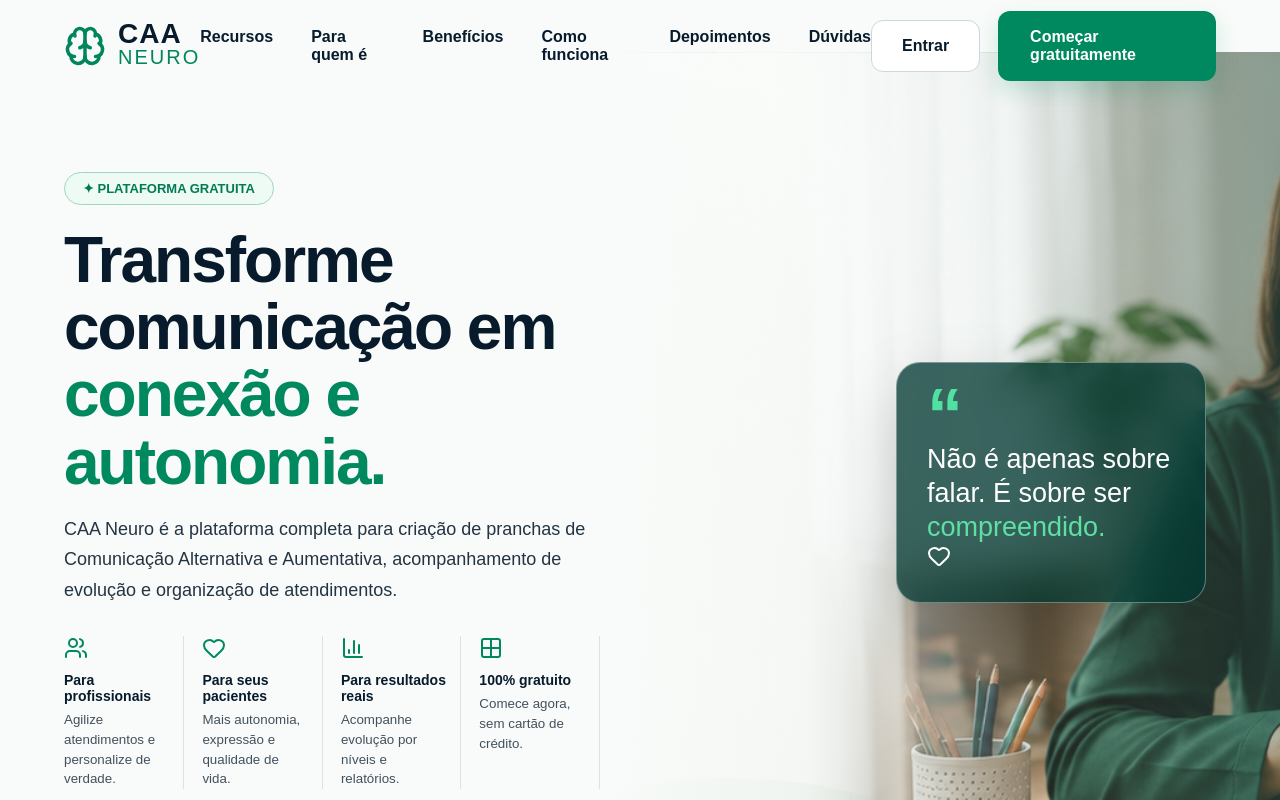
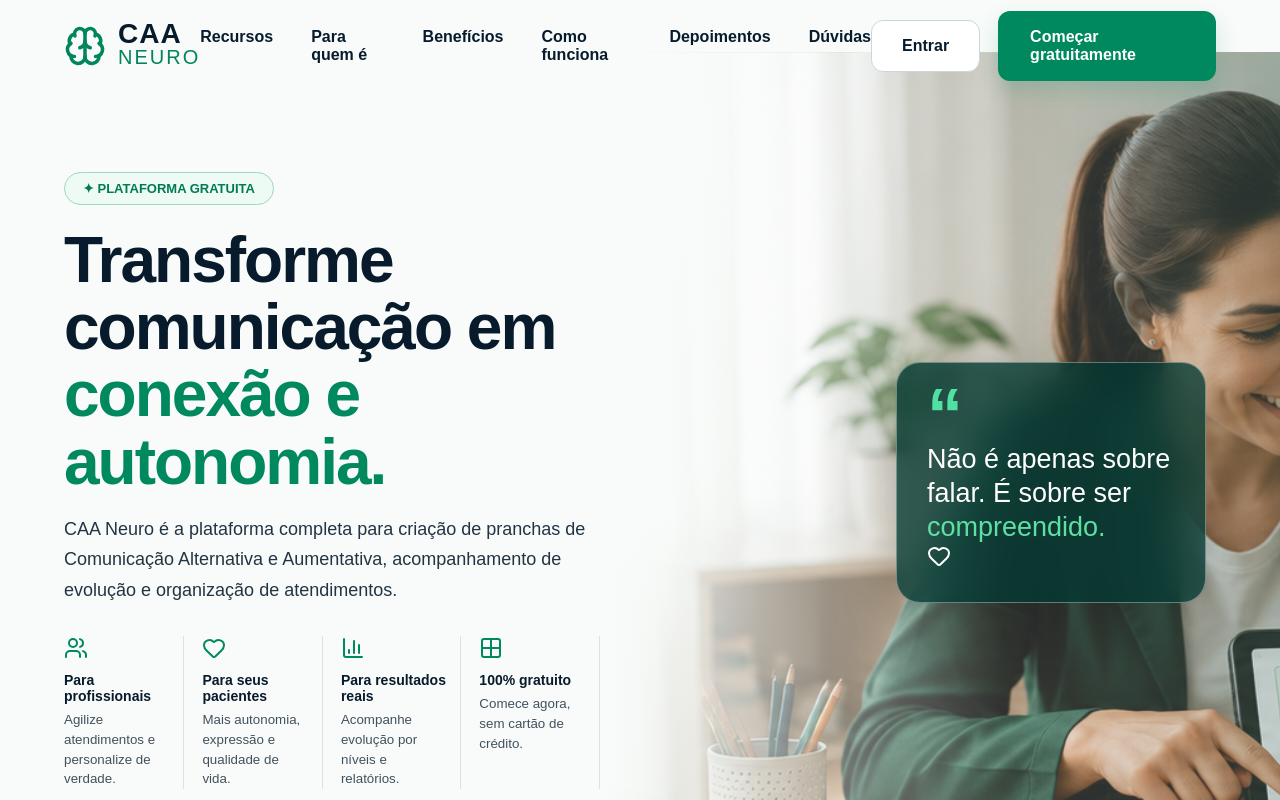
Before and after one commit to andreajoa/CAA-NEURO, a Next.js app: page / in a window 1280 px wide. Shown: the top 800 px of the page. Built offline with nearby package versions, Linux system fonts and the light colour scheme.

Commit message:
Improve landing hero image positioning

```diff
--- a/app/globals.css
+++ b/app/globals.css
@@ -365,8 +365,8 @@ display:none;
 .secondaryBig{background:white;color:#071b2c;border:1px solid #bdd0d8;padding:20px 40px}
 .trustRow{display:flex;gap:34px;color:#0a6b50;font-weight:800;margin-top:30px;margin-bottom:80px;flex-wrap:wrap}
 .heroVisual{position:relative;min-height:720px}
-.heroImage{position:absolute;inset:-80px -80px 0 0;background:linear-gradient(90deg,rgba(248,251,249,.05),rgba(248,251,249,.18)),url('/hero-caa.png');background-size:cover;background-position:center;border-bottom-left-radius:240px}
-.heroImage:after{content:"";position:absolute;inset:0;background:linear-gradient(90deg,#f8fbf9 0%,rgba(248,251,249,.68) 25%,rgba(0,80,60,.05) 65%,rgba(0,70,55,.28) 100%)}
+.heroImage{position:absolute;inset:-80px -80px 0 0;background:linear-gradient(90deg,rgba(248,251,249,.05),rgba(248,251,249,.18)),url('/hero-caa.png');background-size:cover;background-position:62% center;border-bottom-left-radius:180px}
+.heroImage:after{content:"";position:absolute;inset:0;background:linear-gradient(90deg,#f8fbf9 0%,rgba(248,251,249,.55) 24%,rgba(248,251,249,.08) 58%,rgba(0,70,55,.16) 100%)}
 .quoteCard{position:absolute;right:10px;top:230px;width:310px;background:rgba(0,55,48,.76);backdrop-filter:blur(16px);border:1px solid rgba(255,255,255,.35);border-radius:24px;color:white;padding:30px;box-shadow:0 30px 70px rgba(0,0,0,.18)}
 .quoteCard strong{font-size:72px;color:#50e1a2;line-height:.6}
 .quoteCard p{font-size:27px;line-height:1.25;margin:0}
```
